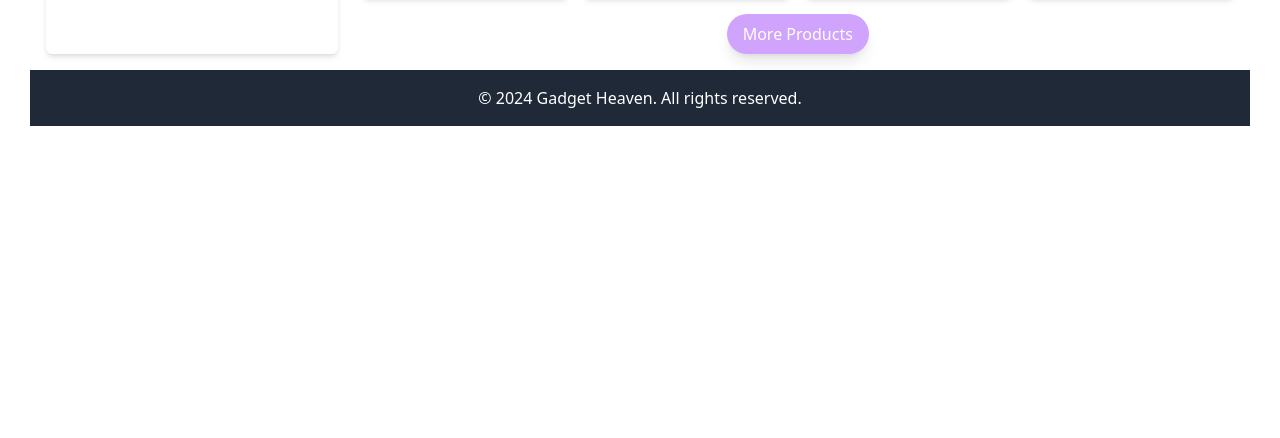
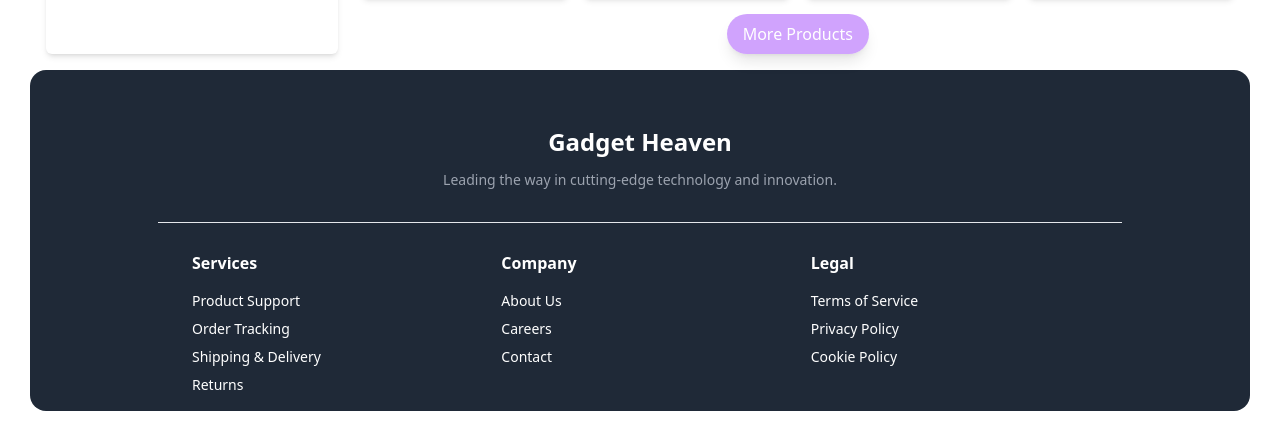
Before and after one commit to programming-hero-web-course-4/b10a8-gadget-heaven-nbappi13, a React (Vite) app in the folder b10-a-08/: page / in a window 1280 px wide. Shown: the part 1734-2172 px from the top of the page. Before the commit the page ends 1890 px from the top, so only its background shows below. Built offline with nearby package versions, Linux system fonts and the light colour scheme.

Commit message:
added some content in footer and improved css

```diff
--- a/b10-a-08/src/components/Footer.jsx
+++ b/b10-a-08/src/components/Footer.jsx
@@ -6,8 +6,42 @@ const Footer = () => {
     const isHomePage = location.pathname === '/';
 
     return (
-        <footer className={`${isHomePage ? 'bg-gray-800' : 'bg-stone-500'} p-4 text-white text-center`}>
-            <p>&copy; 2024 Gadget Heaven. All rights reserved.</p>
+        <footer footer className={`${isHomePage ? 'bg-gray-800' : 'bg-stone-500'} p-4 text-white text-center rounded-2xl`}>
+            <div className="text-center mb-8 mt-10">
+                <h2 className="text-2xl font-bold">Gadget Heaven</h2>
+                <p className="text-sm text-gray-400 mt-3">Leading the way in cutting-edge technology and innovation.</p>
+            </div>
+            <hr className='mx-28' />
+
+            <div className="grid grid-cols-1 md:grid-cols-3 gap-8 text-center md:text-left max-w-4xl mx-auto mt-7">
+                <div>
+                    <h3 className="font-semibold mb-4">Services</h3>
+                    <ul className="space-y-2 text-sm">
+                        <li><a href="#" className="hover:underline">Product Support</a></li>
+                        <li><a href="#" className="hover:underline">Order Tracking</a></li>
+                        <li><a href="#" className="hover:underline">Shipping & Delivery</a></li>
+                        <li><a href="#" className="hover:underline">Returns</a></li>
+                    </ul>
+                </div>
+
+                <div>
+                    <h3 className="font-semibold mb-4">Company</h3>
+                    <ul className="space-y-2 text-sm">
+                        <li><a href="#" className="hover:underline">About Us</a></li>
+                        <li><a href="#" className="hover:underline">Careers</a></li>
+                        <li><a href="#" className="hover:underline">Contact</a></li>
+                    </ul>
+                </div>
+
+                <div>
+                    <h3 className="font-semibold mb-4">Legal</h3>
+                    <ul className="space-y-2 text-sm">
+                        <li><a href="#" className="hover:underline">Terms of Service</a></li>
+                        <li><a href="#" className="hover:underline">Privacy Policy</a></li>
+                        <li><a href="#" className="hover:underline">Cookie Policy</a></li>
+                    </ul>
+                </div>
+            </div>
         </footer>
     );
 };
--- a/b10-a-08/src/components/Navbar.jsx
+++ b/b10-a-08/src/components/Navbar.jsx
@@ -4,6 +4,7 @@ import { SiEngadget } from "react-icons/si";
 import { BsCart3 } from "react-icons/bs";
 import { FaRegHeart } from "react-icons/fa";
 import { AppContext } from '../context/AppContext';
+import { toast } from 'react-toastify';
 
 const Navbar = () => {
     const { cart, wishlist } = useContext(AppContext);
@@ -11,6 +12,10 @@ const Navbar = () => {
 
     const isHomePage = location.pathname === '/';
     const navbarBgColor = isHomePage ? 'bg-purple-500' : 'bg-slate-500';
+
+    const handleNavClick = () => {
+        toast.dismiss();
+    };
 
     return (
         <nav className={`${navbarBgColor} p-4 rounded-t-xl`}>
@@ -36,6 +41,7 @@ const Navbar = () => {
                     <NavLink
                         to="/dashboard"
                         className={({ isActive }) => isActive ? 'text-yellow-400' : 'text-white'}
+                        onClick={handleNavClick}
                     >
                         Dashboard
                     </NavLink>
@@ -52,6 +58,7 @@ const Navbar = () => {
                         <NavLink
                             to="/dashboard/cart"
                             className={({ isActive }) => isActive ? 'text-yellow-400 relative' : 'text-slate-300 relative'}
+                            onClick={handleNavClick}
                         >
                             <BsCart3 className="text-xl" />
                             {cart.length > 0 && (
@@ -64,7 +71,7 @@ const Navbar = () => {
                     <div className="relative bg-white rounded-full py-2 px-2">
                         <NavLink
                             to="/dashboard/wishlist"
-                            className={({ isActive }) => isActive ? 'text-yellow-400  relative' : 'text-slate-300 relative'}
+                            className={({ isActive }) => isActive ? 'text-yellow-400 relative' : 'text-slate-300 relative'}
                         >
                             <FaRegHeart className="text-xl" />
                             {wishlist.length > 0 && (
--- a/b10-a-08/src/pages/CartPage.jsx
+++ b/b10-a-08/src/pages/CartPage.jsx
@@ -1,36 +1,38 @@
-import React, { useContext, useState, useEffect } from 'react';
-import { Helmet } from 'react-helmet-async';
-import { useNavigate } from 'react-router-dom';
-import { AppContext } from '../context/AppContext';
-import { toast, ToastContainer } from 'react-toastify';
-import 'react-toastify/dist/ReactToastify.css';
-import Modal from '../components/Modal/Modal';
-import './CartPage.css';
+import React, { useContext, useState, useEffect } from "react";
+import { Helmet } from "react-helmet-async";
+import { useNavigate } from "react-router-dom";
+import { AppContext } from "../context/AppContext";
+import { toast, ToastContainer } from "react-toastify";
+import "react-toastify/dist/ReactToastify.css";
+import Modal from "../components/Modal/Modal";
+import "./CartPage.css";
 
 const CartPage = () => {
   const { cart, removeFromCart, clearCart } = useContext(AppContext);
   const [sortedCart, setSortedCart] = useState([...cart]);
   const [showModal, setShowModal] = useState(false);
-    const [modalMessage, setModalMessage] = useState('');
-    const [modalImage, setModalImage] = useState('');
+  const [modalMessage, setModalMessage] = useState("");
+  const [modalImage, setModalImage] = useState("");
   const [isRedirecting, setIsRedirecting] = useState(false);
   const navigate = useNavigate();
 
   useEffect(() => {
-        setSortedCart(cart);
+    setSortedCart([...cart]);
   }, [cart]);
 
   const handleRemoveFromCart = (cartId) => {
     removeFromCart(cartId);
     setTimeout(() => {
+      toast.dismiss();
       toast.success("Item removed from cart!");
     }, 100);
   };
 
   const handleSortByPrice = () => {
-        const sorted = [...sortedCart].sort((a, b) => b.price - a.price);
+    toast.dismiss();
+    const sorted = [...cart].sort((a, b) => b.price - a.price);
     setSortedCart(sorted);
-        toast.success("Cart items sorted by price!");
+    toast.success("Cart items sorted by price!", { toastId: "sort-toast" });
   };
 
   const handlePurchase = (item) => {
@@ -42,7 +44,7 @@ const CartPage = () => {
 
   const handlePurchaseAll = () => {
     setModalMessage(`🎉 Congratulations! You purchased all ${sortedCart.length} items! 🛒`);
-        setModalImage('');
+    setModalImage("");
     setShowModal(true);
     clearCart();
   };
@@ -51,18 +53,20 @@ const CartPage = () => {
     setShowModal(false);
     setIsRedirecting(true);
     setTimeout(() => {
-            navigate('/');
+      navigate("/");
     }, 1500);
   };
 
   return (
-        <div className={`container mx-auto p-6 ${isRedirecting ? 'fade-out' : ''}`}>
+    <div className={`container mx-auto p-6 ${isRedirecting ? "fade-out" : ""}`}>
       <Helmet>
         <title>Shopping Cart</title>
       </Helmet>
       <h2 className="text-2xl font-bold mb-4">Shopping Cart</h2>
       <div className="flex justify-between mb-4">
-                <p className='mx-auto mr-80 text-xl font-bold'>Total Cost: ${sortedCart.reduce((total, item) => total + item.price, 0)}</p>
+        <p className="mx-auto mr-80 text-xl font-bold">
+          Total Cost: ${sortedCart.reduce((total, item) => total + item.price, 0)}
+        </p>
         <div className="flex space-x-4">
           <button
             onClick={handleSortByPrice}
@@ -84,7 +88,10 @@ const CartPage = () => {
       ) : (
         <div className="flex flex-col gap-4">
           {sortedCart.map((item) => (
-                        <div key={item.cartId} className="bg-white p-4 rounded-md shadow-md flex items-center card-item">
+            <div
+              key={item.cartId}
+              className="bg-white p-4 rounded-md shadow-md flex items-center card-item"
+            >
               <img
                 src={item.product_image}
                 alt={item.product_title}
@@ -113,11 +120,17 @@ const CartPage = () => {
           ))}
         </div>
       )}
-
       {showModal && (
-                <Modal message={modalMessage} image={modalImage} onClose={sortedCart.length === 0 ? handleCloseModal : () => setShowModal(false)} />
+        <Modal
+          message={modalMessage}
+          image={modalImage}
+          onClose={
+            sortedCart.length === 0
+              ? handleCloseModal
+              : () => setShowModal(false)
+          }
+        />
       )}
-
       <ToastContainer autoClose={2000} />
     </div>
   );
```
Lines whose indentation alone changed are shown as unchanged.
